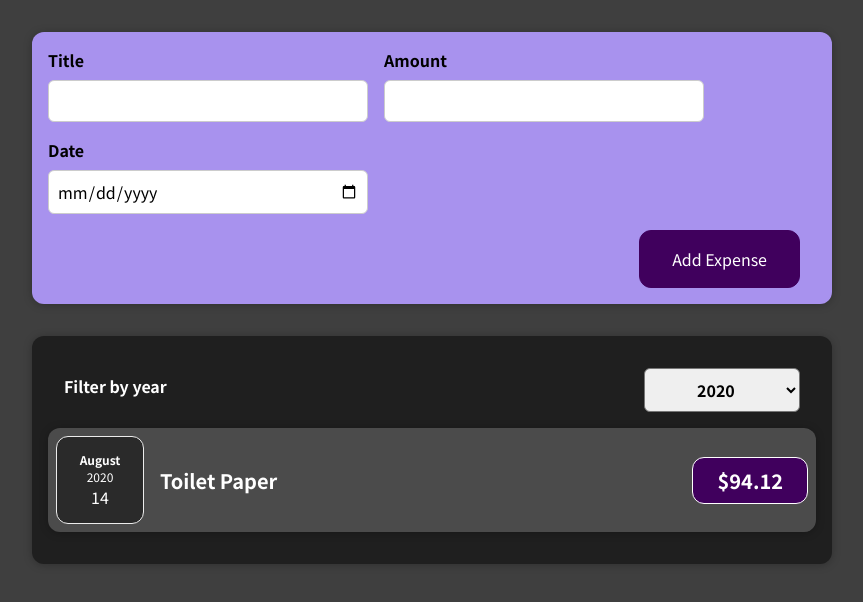
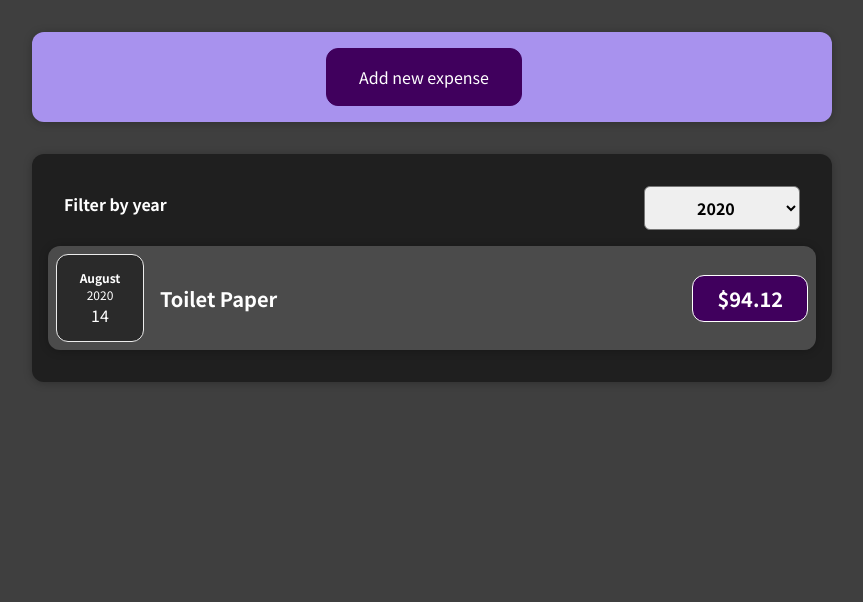
Before and after one commit to mrefil/ReactFirst, a React (Create React App) app: page / in a window 1280 px wide. Shown: the top 602 px of the page, without its empty margins (208-1071 px from the left). Built offline with nearby package versions, Linux system fonts and the light colour scheme.

Commit message:
add cancel button

```diff
--- a/src/components/NewExpense/ExpenseForm.js
+++ b/src/components/NewExpense/ExpenseForm.js
@@ -92,6 +92,7 @@ const ExpenseForm = (props) => {
                 </div>
             </div>
             <div className="new-expense__actions">
+            <button type="button" onClick={props.onCancel}>Cancel</button>
                 <button type="submit">Add Expense</button>
             </div>
         </form>
--- a/src/components/NewExpense/NewExpense.js
+++ b/src/components/NewExpense/NewExpense.js
@@ -1,19 +1,35 @@
-import React from "react";
+import React, {useState} from "react";
 import ExpenseForm from "./ExpenseForm";
 import './NewExpense.css';
 
 const NewExpense = (props) => {
+    const [isEditing, setIsEditing] = useState(false);
+
     const saveExpenseDataHandler = (enteredExpenseData) => {
         const expenseData = {
             ...enteredExpenseData,
             id: Math.random().toString()
         };
         props.onAddExpense(expenseData);
+        setIsEditing(false);
     };
+
+    const startEditingHandler = () => {
+        setIsEditing(true);
+    }
+
+    const stopEditingHandler = () => {
+        setIsEditing(false);
+    }
 
     return (
         <div className="new-expense">
-            <ExpenseForm onSaveExpenseData={saveExpenseDataHandler} />
+            {!isEditing &&
+            <button onClick={startEditingHandler}>Add new expense</button>
+            }
+            {isEditing &&
+            <ExpenseForm onSaveExpenseData={saveExpenseDataHandler} onCancel={stopEditingHandler} />
+            }
         </div>
     )
 };
```
